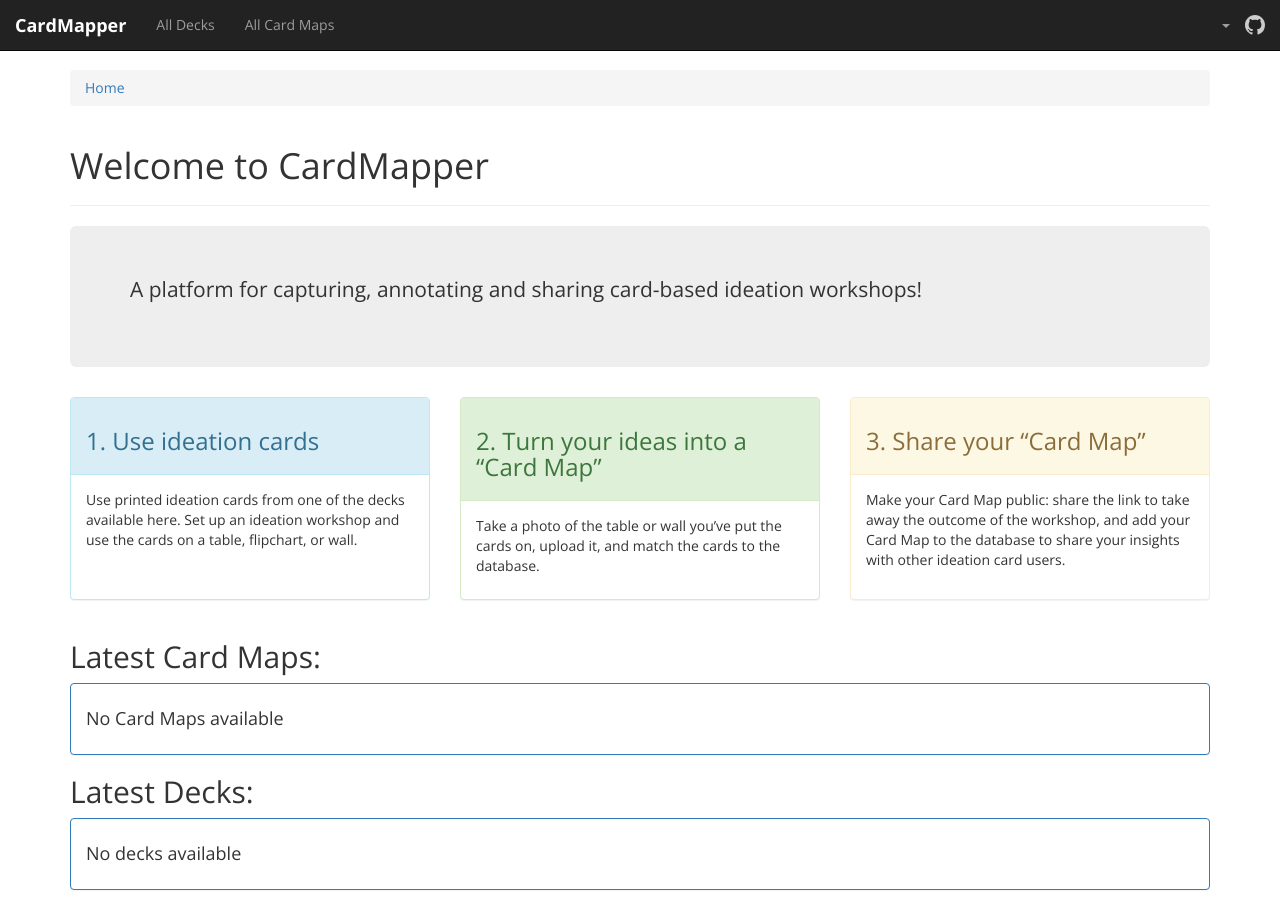
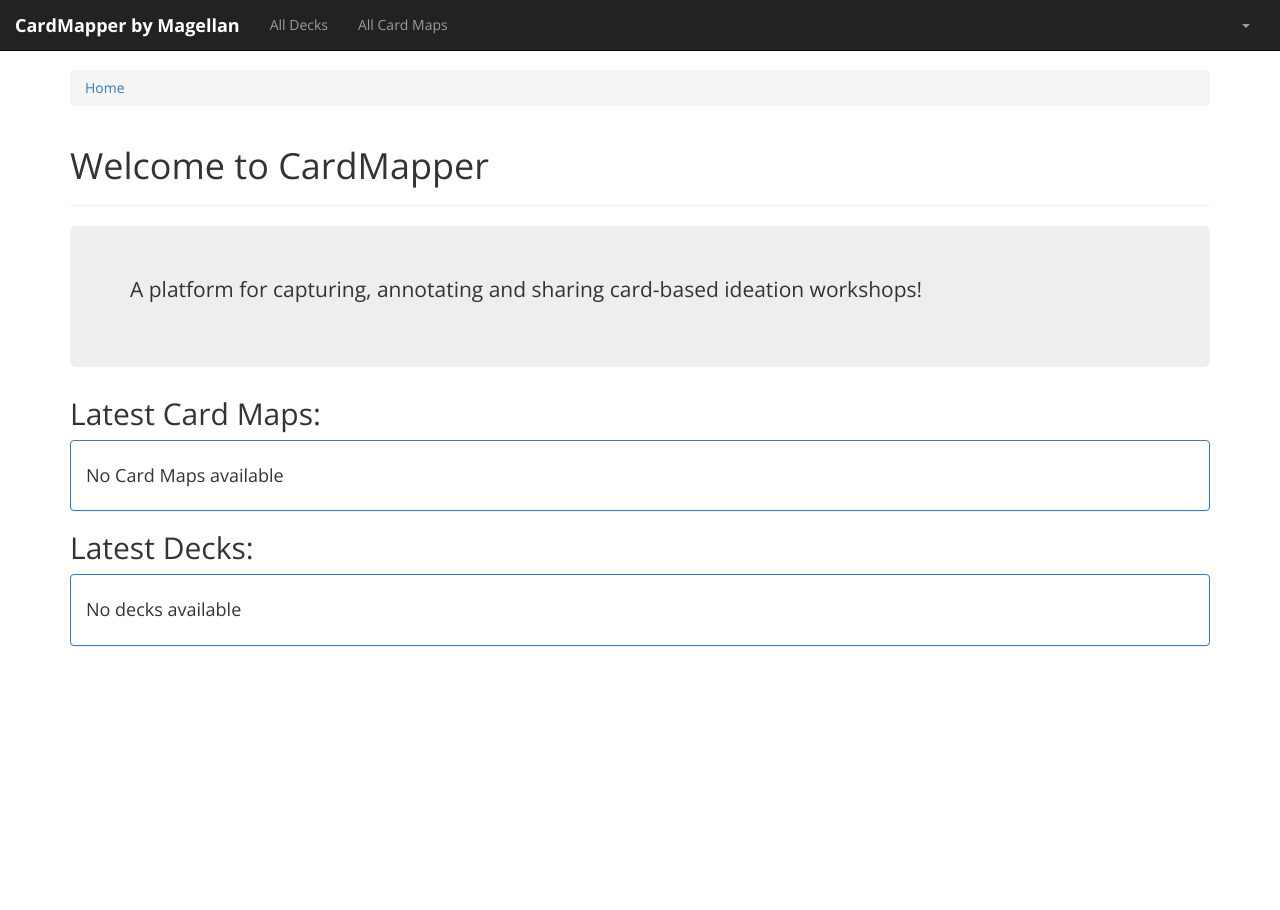
Before and after one commit to raphv/cardmapper, a Django app: template src/cardapp/templates/cardapp/home.html in a window 1280 px wide. After the commit the page ends 646 px from the top, so only its background shows below. Run offline with Django 3.2, Linux system fonts and the light colour scheme; the template is opened without the code that fills it, so the values that code supplies are empty; some libraries are stand-ins or nearby versions.

Commit message:
Magellan Branch differences

```diff
--- a/src/cardapp/templates/cardapp/base.html
+++ b/src/cardapp/templates/cardapp/base.html
@@ -28,7 +28,7 @@
                         <span class="icon-bar"></span>
                     </button>
                     <a class="navbar-brand" href="{% url 'cardapp:home' %}">
-                        <strong>CardMapper</strong>
+                        <strong>CardMapper by Magellan</strong>
                     </a>
                 </div>
 
@@ -75,11 +75,9 @@
                             </ul>
                         </li>
                         <li>
-                            <a href="https://github.com/raphv/cardmapper/" target="_blank" title="GitHub Repository" class="navbar-brand">
-                                <svg aria-hidden="true" class="octocat" height="20" version="1.1" viewBox="0 0 16 16" width="20">
-                                    <path fill-rule="evenodd" d="M8 0C3.58 0 0 3.58 0 8c0 3.54 2.29 6.53 5.47 7.59.4.07.55-.17.55-.38 0-.19-.01-.82-.01-1.49-2.01.37-2.53-.49-2.69-.94-.09-.23-.48-.94-.82-1.13-.28-.15-.68-.52-.01-.53.63-.01 1.08.58 1.23.82.72 1.21 1.87.87 2.33.66.07-.52.28-.87.51-1.07-1.78-.2-3.64-.89-3.64-3.95 0-.87.31-1.59.82-2.15-.08-.2-.36-1.02.08-2.12 0 0 .67-.21 2.2.82.64-.18 1.32-.27 2-.27.68 0 1.36.09 2 .27 1.53-1.04 2.2-.82 2.2-.82.44 1.1.16 1.92.08 2.12.51.56.82 1.27.82 2.15 0 3.07-1.87 3.75-3.65 3.95.29.25.54.73.54 1.48 0 1.07-.01 1.93-.01 2.2 0 .21.15.46.55.38A8.013 8.013 0 0 0 16 8c0-4.42-3.58-8-8-8z"></path>
-                                </svg>
-                                <span class="sr-only">Source code</span>
+                            <a href="http://www.magellanproject.eu" target="_blank" title="Magellan Project" class="navbar-brand">
+                                {% bootstrap_icon "globe" %}
+                                <span class="sr-only">Magellan Project</span>
                             </a>
                         </li>
                     </ul>
--- a/src/cardapp/templates/cardapp/home.html
+++ b/src/cardapp/templates/cardapp/home.html
@@ -6,38 +6,6 @@
 {% block main_content %}
     <div class="jumbotron">
         <p>A platform for capturing, annotating and sharing card-based ideation workshops!</p>
-    </div>
-    <div class="row grid">
-        <div class="col-sm-4">
-            <div class="panel panel-info">
-                <div class="panel-heading">
-                    <h3>1. Use ideation cards</h3>
-                </div>
-                <div class="panel-body">
-                    <p>Use printed ideation cards from one of the decks available here. Set up an ideation workshop and use the cards on a table, flipchart, or wall.</p>
-                </div>
-            </div>
-        </div>
-        <div class="col-sm-4">
-            <div class="panel panel-success">
-                <div class="panel-heading">
-                    <h3>2. Turn your ideas into a “Card Map”</h3>
-                </div>
-                <div class="panel-body">
-                    <p>Take a photo of the table or wall you’ve put the cards on, upload it, and match the cards to the database.</p>
-                </div>
-            </div>
-        </div>
-        <div class="col-sm-4">
-            <div class="panel panel-warning">
-                <div class="panel-heading">
-                    <h3>3. Share your “Card Map”</h3>
-                </div>
-                <div class="panel-body">
-                    <p>Make your Card Map public: share the link to take away the outcome of the workshop, and add your Card Map to the database to share your insights with other ideation card users.</p>
-                </div>
-            </div>
-        </div>
     </div>
     <h2>
         {% if cardmap_count %}
```
